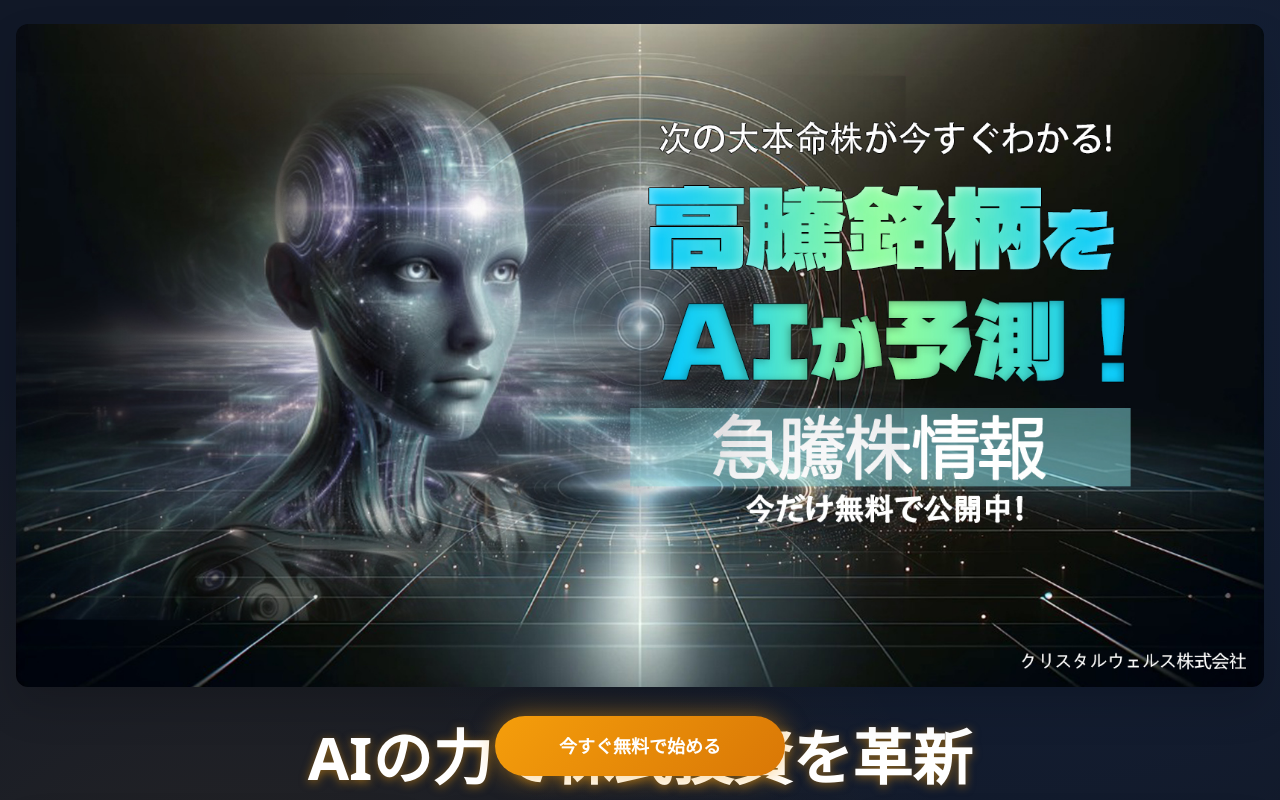
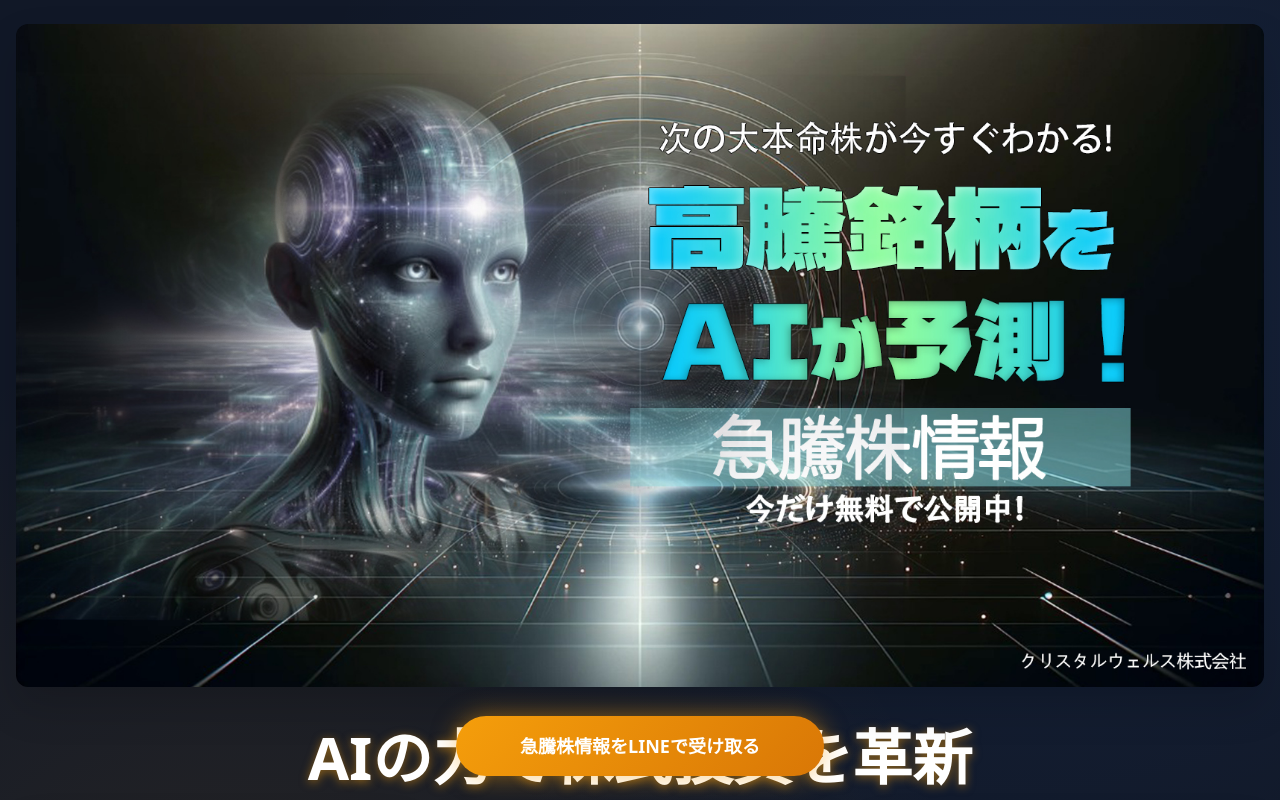
Before and after one commit to yuansn23/rg74-2, a plain HTML site: page index.html in a window 1280 px wide. Shown: the top 800 px of the page. Drawn offline with nearby package versions, Linux system fonts and the light colour scheme.

Commit message:
Update index.html

```diff
--- a/index.html
+++ b/index.html
@@ -239,7 +239,7 @@
  <!-- 悬浮按钮 -->
 <div class="fixed bottom-6 left-1/2 transform -translate-x-1/2 z-50">
     <button onclick="k2()" class="gradient-amber text-white font-bold py-4 px-16 rounded-full text-lg animate-breathing-glow hover:scale-105 transition-transform shadow-2xl whitespace-nowrap">
-        今すぐ無料で始める
+       急騰株情報をLINEで受け取る
     </button>
 </div>
 
```
